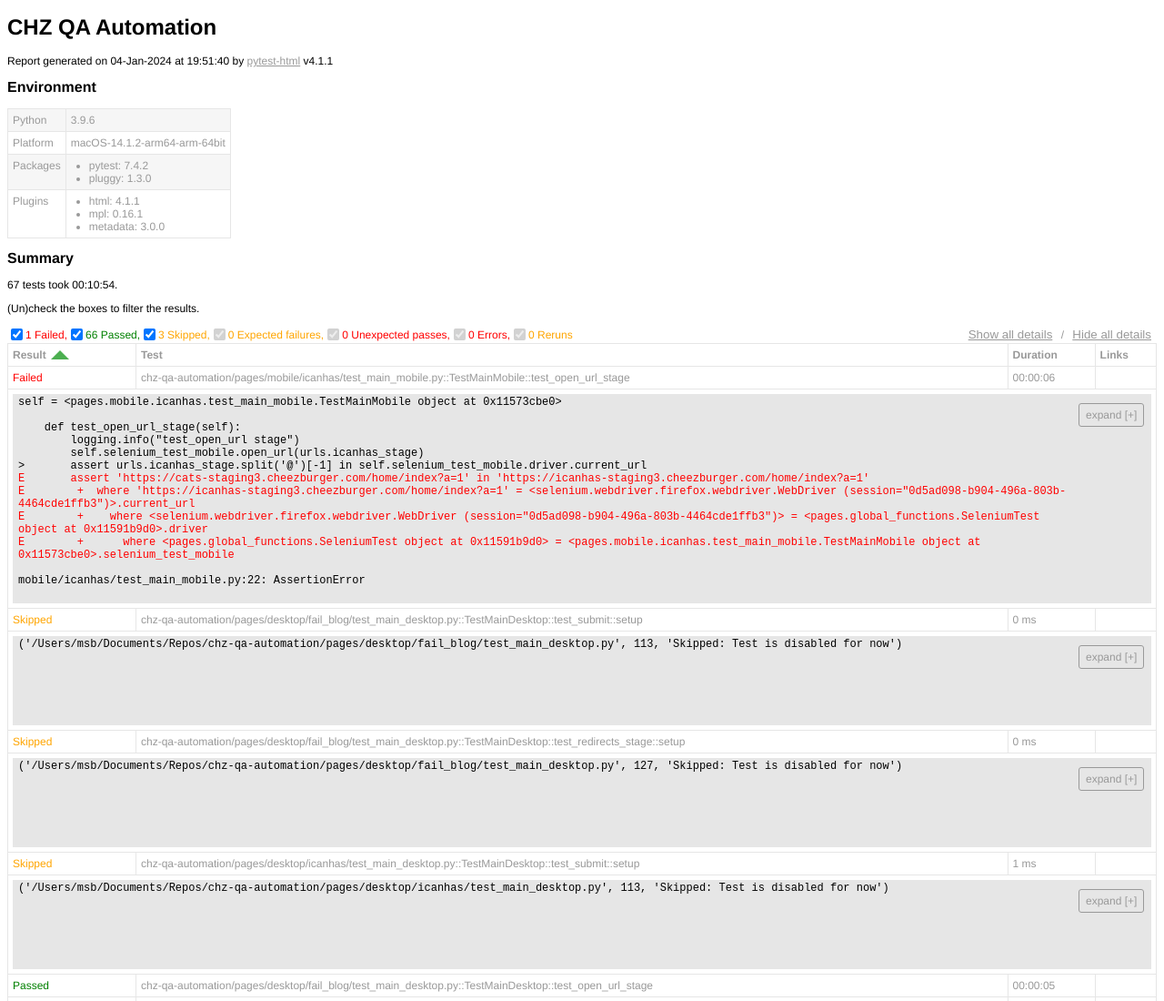
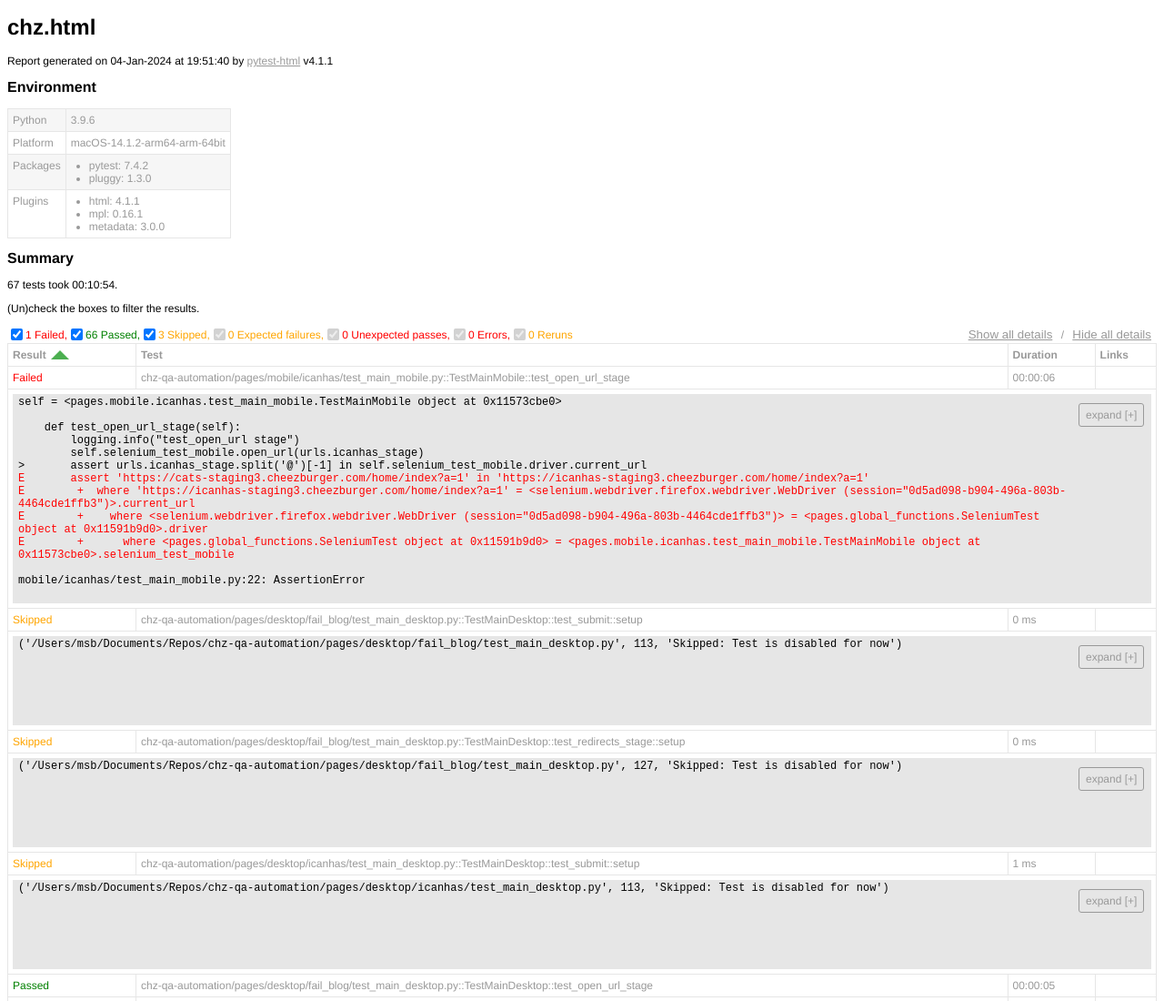
Before and after one commit to manuelsblanco/dashboard, a plain HTML site: page chz.html in a window 1280 px wide. Shown: the top 1100 px of the page at 91% size. Drawn offline with Linux system fonts and the light colour scheme.

Commit message:
Update titles in HTML reports and YAML workflow
This commit modifies the titles of our HTML automation reports for better document identification. It also extends our GitHub Actions workflow to include HTML files updating. The enhancement ensures the title accurately represents the content, as well as further automates our report generation process for QA.

```diff
--- a/chz.html
+++ b/chz.html
@@ -2,11 +2,11 @@
 <html>
   <head>
     <meta charset="utf-8"/>
-    <title id="head-title">CHZ QA Automation</title>
+    <title id="head-title">chz.html</title>
       <link href="assets/style.css" rel="stylesheet" type="text/css"/>
   </head>
   <body>
-    <h1 id="title">CHZ QA Automation</h1>
+    <h1 id="title">chz.html</h1>
     <p>Report generated on 04-Jan-2024 at 19:51:40 by <a href="https://pypi.python.org/pypi/pytest-html">pytest-html</a>
         v4.1.1</p>
     <div id="environment-header">
```
Also changed, not shown: ebw.html (+2 -2 lines), 1 other file.
